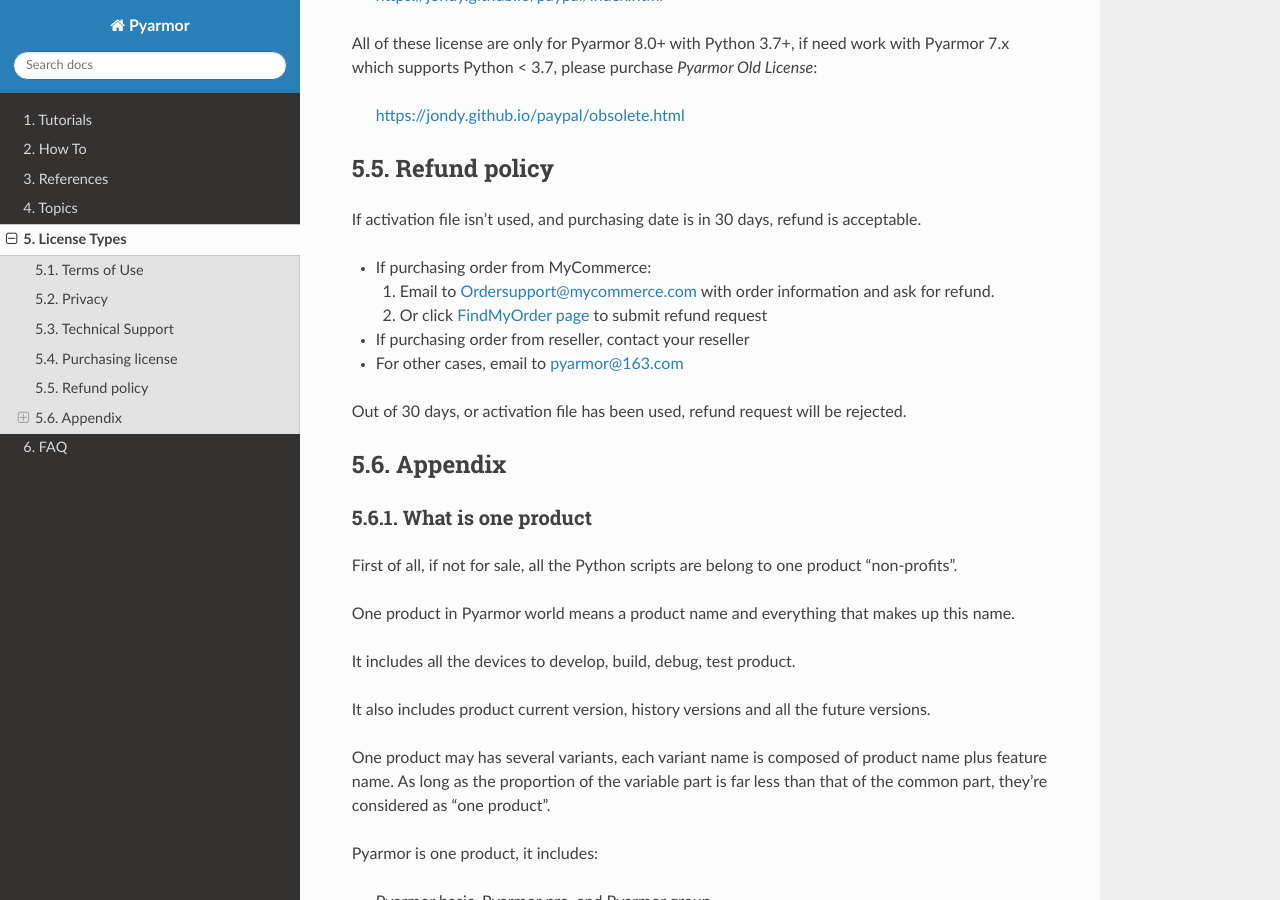
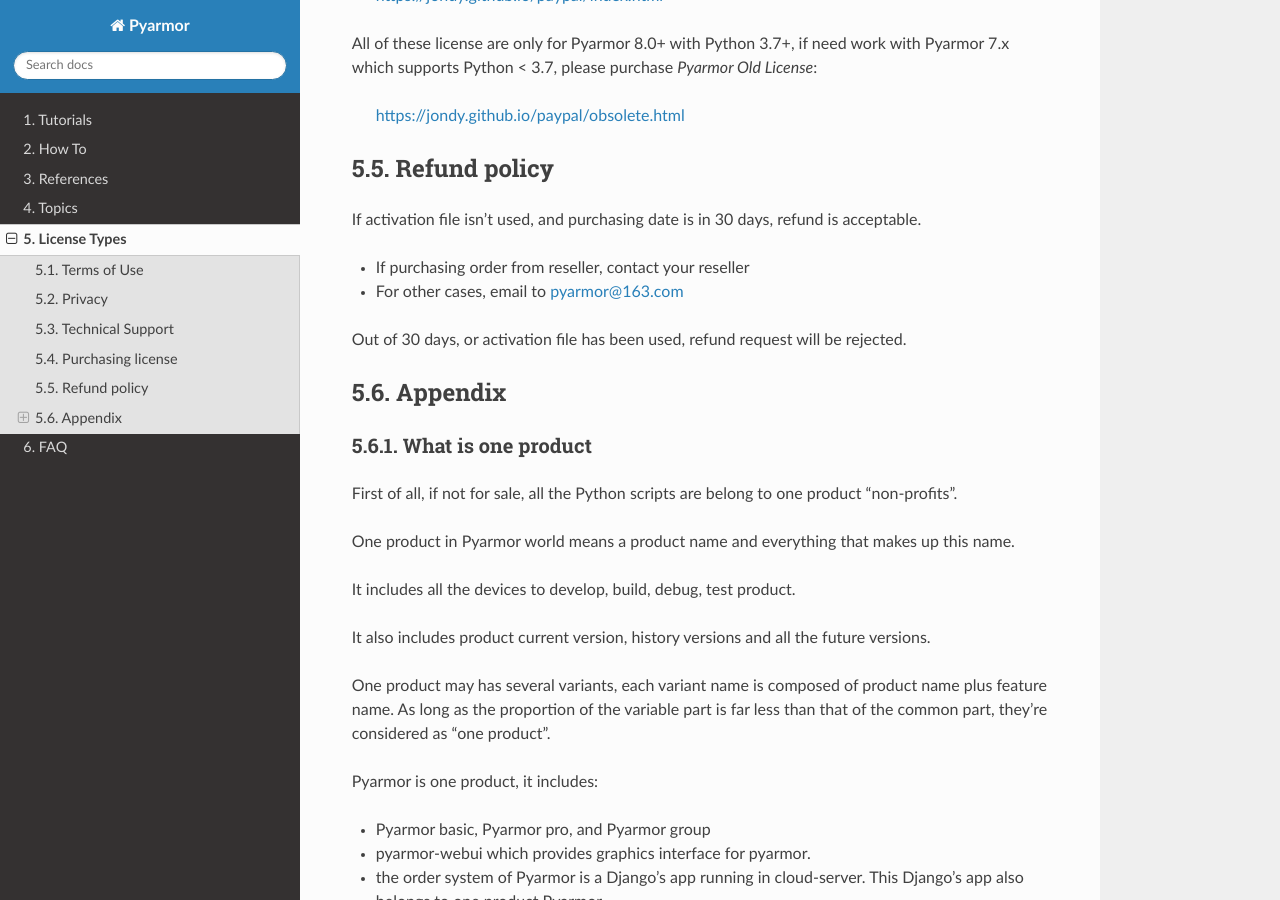
Before and after one commit to dashingsoft/pyarmor, a Sphinx documentation site: the page built from docs/licenses.rst, in a window 1280 px wide and 900 px high, scrolled down 4118 px. Built offline with Sphinx 7.4.7 and the Read the Docs theme 3.1.0, drawn with Linux system fonts in a browser that asks for light colours.

Commit message:
Remove out of date link

```diff
--- a/docs/licenses.rst
+++ b/docs/licenses.rst
@@ -186,18 +186,11 @@
 
 If activation file isn't used, and purchasing date is in 30 days, refund is acceptable.
 
-- If purchasing order from MyCommerce:
-
-  1. Email to Ordersupport@mycommerce.com with order information and ask for refund.
-  2. Or click `FindMyOrder page`_ to submit refund request
-
 - If purchasing order from reseller, contact your reseller
 
 - For other cases, email to pyarmor@163.com
 
 Out of 30 days, or activation file has been used, refund request will be rejected.
-
-.. _FindMyOrder page: https://www.findmyorder.com/store?Action=DisplayEmailCustomerServicePage&Env=BASE&Locale=en_US&SiteID=findmyor
 
 Appendix
 ========
```
